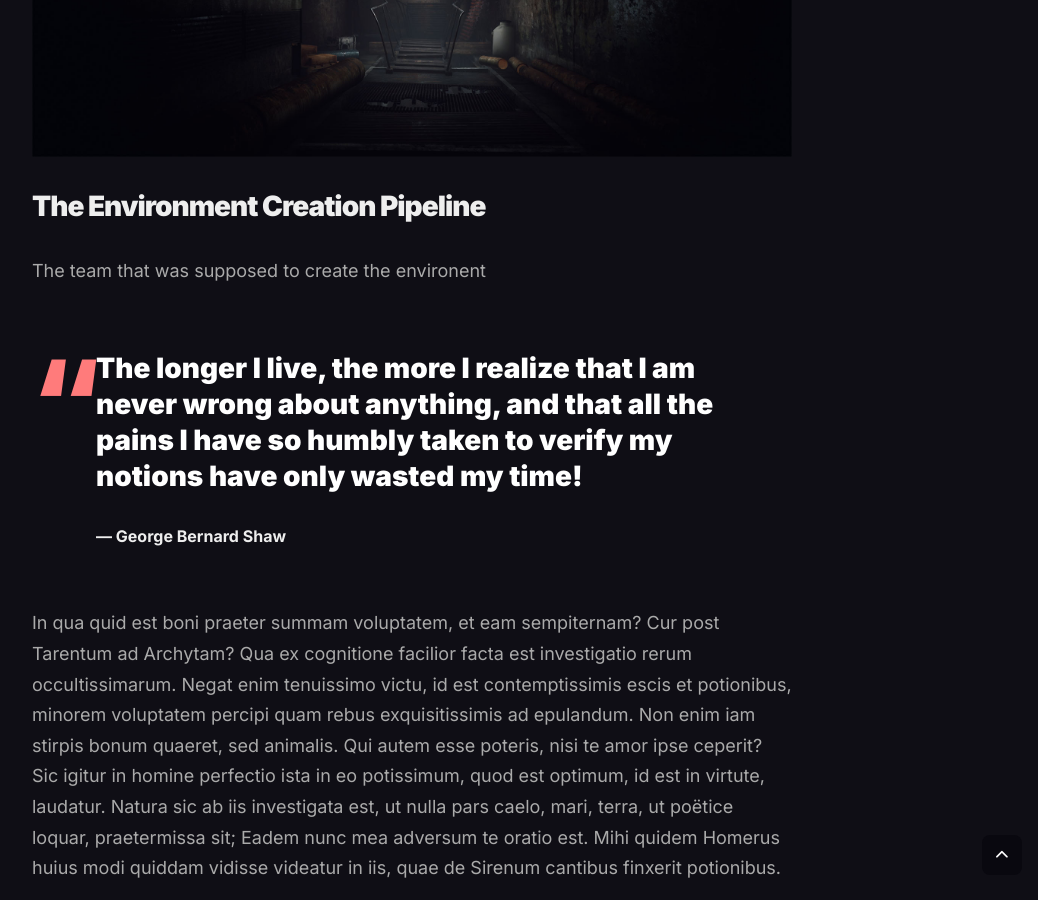
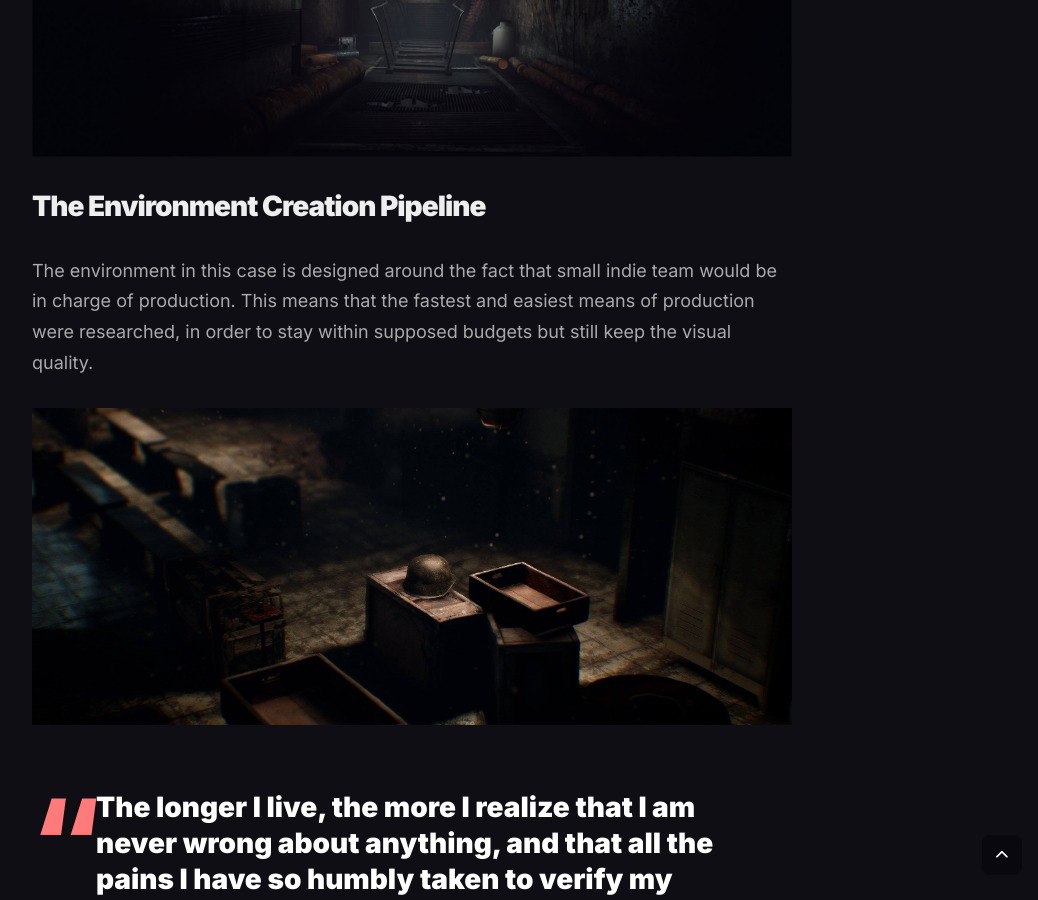
Before and after one commit to Pavelioso/pavelioso.github.io, a Jekyll site: the page built from _posts/2014-02-27-owl-mountains.markdown, in a window 1280 px wide and 900 px high, scrolled down 4701 px. Shown: the whole window, without its empty margins (228-1266 px from the left). Built offline with Jekyll 4.4.1, drawn with Linux system fonts in a browser that asks for light colours; nearby versions of some CDN libraries; comment, search, counter and statistics services are not loaded.

Commit message:
Added images and updated owl mountains

```diff
--- a/_posts/2014-02-27-owl-mountains.markdown
+++ b/_posts/2014-02-27-owl-mountains.markdown
@@ -45,9 +45,9 @@ The Owl Mountains bunker complex's entrances were blown by Soviets, trapping all
 
 ## The Environment Creation Pipeline
 
-The team that was supposed to create the environent
+The environment in this case is designed around the fact that small indie team would be in charge of production. This means that the fastest and easiest means of production were researched, in order to stay within supposed budgets but still keep the visual quality.
 
-
+![Bunker]({{site.baseurl}}/images/bunker/bunker-08.jpg)
 
 > The longer I live, the more I realize that I am never wrong about anything, and that all the pains I have so humbly taken to verify my notions have only wasted my time!
 >
```
Also changed, not shown: images/bunker/bunker-06.png (renamed from images/bunker/bunker-6.png), images/bunker/bunker-08.jpg (added), images/bunker/bunker-09.png (renamed from images/bunker/bunker-8.png), images/bunker/bunker-10.jpg (added), 2 other files.
